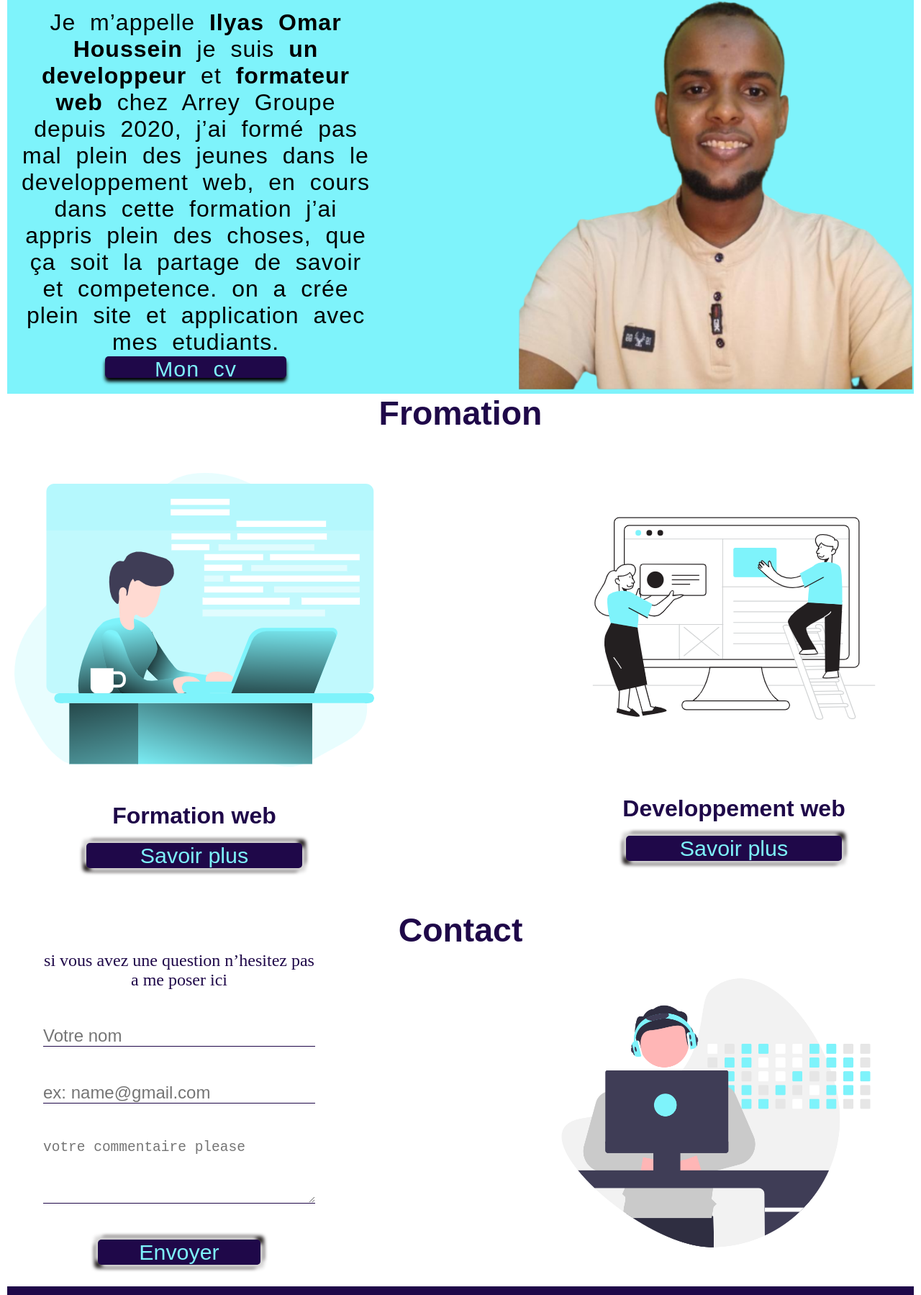
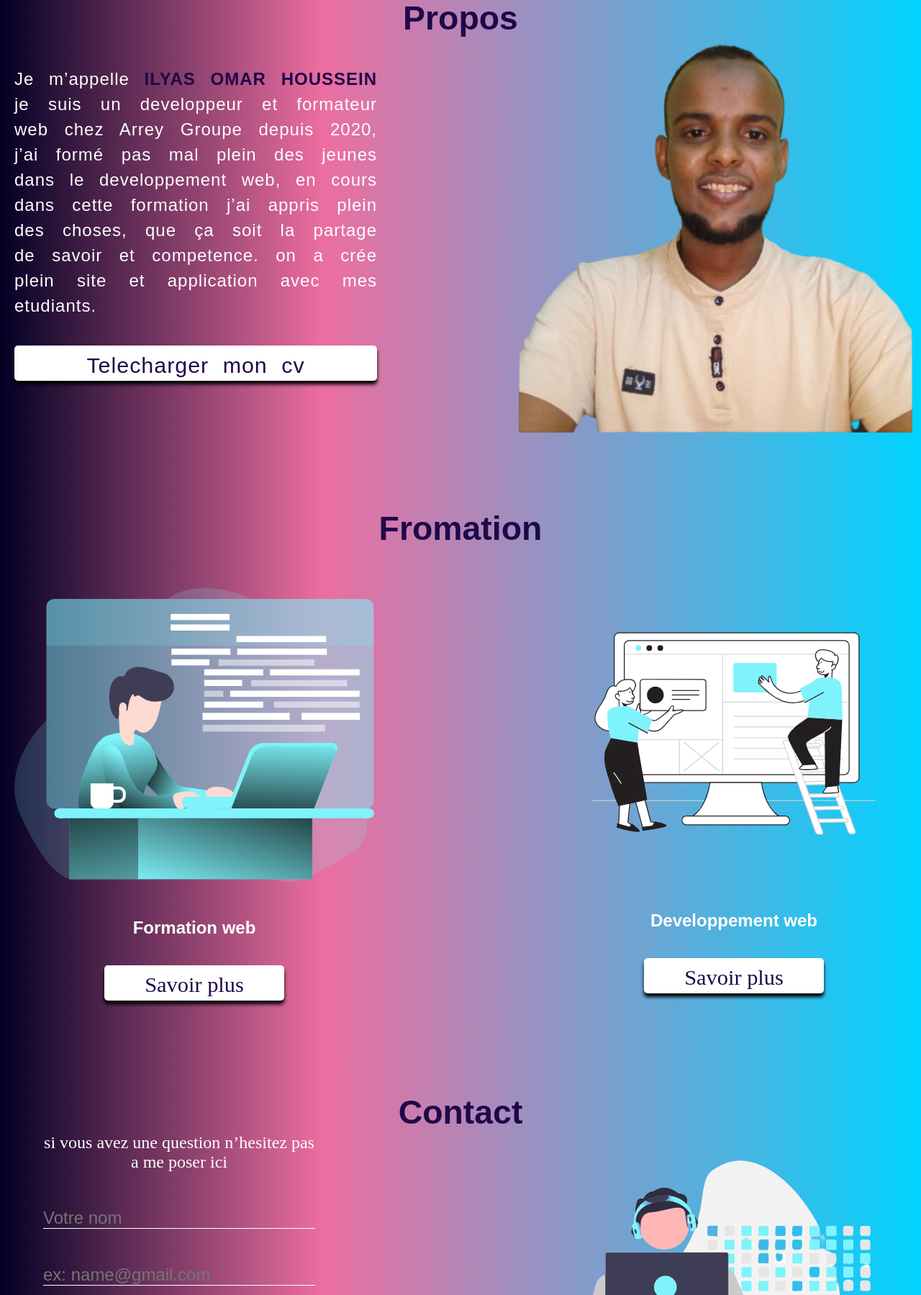
Before and after one commit to IlyasomarH/portofolio_with_html5_and_css3, a plain HTML site: page index.html in a window 1280 px wide. Shown: the part 738-2537 px from the top of the page at 72% size. Drawn offline with Linux system fonts and the light colour scheme.

Commit message:
css version desktop complete

```diff
--- a/index.html
+++ b/index.html
@@ -4,20 +4,21 @@
     <meta charset="UTF-8">
     <meta http-equiv="X-UA-Compatible" content="IE=edge">
     <meta name="viewport" content="width=device-width, initial-scale=1.0">
+    <link rel="shortcut icon" href="img/avatar.png" type="image/x-icon">
     <title>Portofolio-IOH</title>
     <link rel="stylesheet" href="style.css">
 </head>
 <body>
 
     <div class="container">
-         <header id="acceuil">
+         <header>
             <div class="logo">
               <span>  IOH</span>
             </div>
             <nav>
                 <ul>
                     <li>
-                        <a href="#acceuil">Acceuil</a>
+                        <a href="#LP">Acceuil</a>
                     </li>
                     <li>
                         <a href="#propos">Propos</a>
@@ -29,6 +30,7 @@
                         <a href="#contact">Contact</a>
                     </li>
                 </ul>
+
             </nav>
         </header>
 
@@ -39,22 +41,23 @@
 
             <!-- 1ere section- lading page -->
 
-            <section class="s1" >
+            <section class="s1" id="LP">
 
                 <div class="col1">
                     <p>
-                        Je m’appelle <span>Ilyas</span> , <br> je suis
-                         <span>formateur</span>  <br>
-                        et <br>
-                        <span>developpeur web</span> <br>
+                        Je m’appelle Ilyas, je suis
+                        formateur
+                        et
+                        developpeur web
                         chez Arrey Groupe
 
                     </p>
-                    <a href="#propos" id="cta">Savoir plus </a>
+                    <a href="#">Savoir plus </a>
                 </div>
+                <!-- <hr> -->
                 <div class="col2">
 
-                    <img src="img/avatar.png" alt="avatar">
+                    <img src="img/avatar-removebg-preview.png" alt="avatar">
 
                 </div>
 
@@ -62,16 +65,16 @@
 
 
             <!-- 2eme section -propos -->
-            <section id="propos">
+            <section >
 
-                <h1> Propos</h1>
+                <h1 id="propos"> Propos</h1>
                 <div class="centre">
                     <div class="col3">
                         <p>
-                            Je m’appelle <b>Ilyas Omar Houssein</b>  je suis <b>un developpeur</b>  et  <b>formateur web </b> chez Arrey Groupe  depuis 2020, j’ai formé pas mal plein des jeunes dans le developpement web, en cours dans cette formation j’ai appris plein des choses, que ça soit la partage de savoir et competence.
+                            Je m’appelle <span>Ilyas Omar Houssein</span> je suis un developpeur et formateur web chez Arrey Groupe  depuis 2020, j’ai formé pas mal plein des jeunes dans le developpement web, en cours dans cette formation j’ai appris plein des choses, que ça soit la partage de savoir et competence.
                             on a crée plein site et application avec mes etudiants.
                         </p>
-                        <a href="document/cv_ILYAS_OMAR_HOUSSEIN.pdf">Mon cv</a>
+                        <a href="document/cv_ILYAS_OMAR_HOUSSEIN.pdf">Telecharger mon cv</a>
                     </div>
 
                     <div class="col4">
@@ -87,15 +90,15 @@
 
                 <div class="centre">
                     <div class="col5">
-                        <img src="img/formation1.png" alt="formation">
-                        <h2>Formation web</h2>
-                        <a href="#">Savoir plus</a>
+                        <img src="img/formation1.png" alt="formation ">
+                        <h3>Formation web</h3>
+                        <a href="">Savoir plus</a>
 
                     </div>
                     <div class="col6">
-                        <img src="img/web.png" alt=" creation d'in site web">
-                        <h2>Developpement web</h2>
-                        <a href="#">Savoir plus</a>
+                        <img src="img/web.png" alt=" web">
+                        <h3>Developpement web</h3>
+                        <a href="">Savoir plus</a>
 
                     </div>
                 </div>
@@ -114,14 +117,14 @@
                             <input type="text" name="name" id="" placeholder="Votre nom">
                             <input type="email" name="mail" id="" placeholder="ex: name@gmail.com">
 
-                            <textarea name="commente" id="" cols="30" rows="4" placeholder="votre commentaire please"></textarea>
+                            <textarea name="commente" id="" cols="30" rows="4" placeholder="saisir votre commentaire"></textarea>
                             <input type="submit" value="Envoyer">
 
                         </form>
                     </div>
 
                     <div class="col8">
-                        <img src="img/undraw_Developer_activity_re_39tg.png" alt="contact">
+                        <img src="img/undraw_Developer_activity_re_39tg-removebg-preview.png" alt="">
                     </div>
                 </div>
 
@@ -134,20 +137,24 @@
 
 
 
+
+
+
+
+        <!-- pied page   -->
+
         <footer>
 
             <div class="col9">
-               <span>
-                    IOH
-               </span>
+                IOH
             </div>
             <div class="col10">
                 developper par IO @2022
             </div>
             <div class="col11">
-                <img src="img/Vector (1).png" alt=" what app" class="img">
-                <img src="img/Vector.png" alt="">
-                <img src="img/logo-linkedin.png" alt="">
+                <img src="img/Vector (1).png" alt="logo-facebook">
+                <img src="img/logo-linkedin.png" alt="logo-linkedin">
+                <img src="img/Vector.png" alt="logo-whatsapp">
             </div>
 
         </footer>
--- a/style.css
+++ b/style.css
@@ -1,10 +1,18 @@
 :root{
-    --color-principal:#7EF3FB;
+    /* --color-principal:#EC6EAD; */
     --color-secondaire:#1F0849;
     --text-primary:arial;
+    --white:white;
+
     --boxshadow: 5px 5px 5px rgb(214, 213, 213),-5px -5px 5px rgb(214, 213, 213),5px -5px 5px rgb(214, 213, 213), -5px 5px 5px rgb(214, 213, 213);
     --boxshadow1: 5px 5px 5px rgb(214, 213, 213),-5px -5px 5px rgb(214, 213, 213),5px -5px 5px rgb(45, 40, 40), -5px 5px 5px rgb(45, 40, 40);
 
+}
+section{
+    margin-bottom: 100px;
+}
+a:hover{
+    color: var(--white);
 }
 
 h1{
@@ -19,12 +27,17 @@ h2{
     color: var(--color-secondaire);
     font-family: var(--text-primary);
 }
+h3{
+    font-size: 1.5em;
+    color: var(--white);
+    font-family: var(--text-primary);
+}
 
 h2+a,p+a,main  section:nth-child(4) div.centre div.col7 form input[type="submit"]{
     display: block;
     text-decoration: none;
-    background-color: var(--color-secondaire);
-    color: var(--color-principal);
+    background-color: var(--white);
+    color: var(--color-secondaire);
     height: 35px;
     line-height: 25px;
     font-size: 1.9em;
@@ -41,12 +54,19 @@ h2+a,p+a,main  section:nth-child(4) div.centre div.col7 form input[type="submit"
     box-sizing: border-box;
     margin: 0;
     padding: 0;
+    transition-property: all;
+    transition-duration: 1s;
+    transition-timing-function: ease-in-out;
+
 }
 
 body{
     padding: 10px;
     /* padding-top: 20px;
     margin-top: 10px; */
+    background: rgb(2,0,36);
+background: linear-gradient(90deg, rgba(2,0,36,1) 0%, rgba(236,110,160,1) 35%, rgba(0,212,255,1) 100%);
+color: white;
 }
 
 
@@ -62,7 +82,15 @@ body{
 .container header{
     display: flex;
     justify-content: space-between;
-    height: 20vh;
+    height: 15vh;
+    box-shadow: 1px 10px 5px rgba(49, 44, 44, 0.1);
+    padding-top: 10px;
+    position: fixed;
+    width:100%;
+   background:  linear-gradient(90deg, rgba(2,0,36,1) 0%, rgba(236,110,160,1) 35%, rgba(0,212,255,1) 100%);
+    z-index: 2;
+    margin-top: -10px;
+
 }
 
 .container header div{
@@ -74,13 +102,13 @@ body{
 
 }
 .container header div span{
-    border: 1px solid black;
+    border: 1px solid rgb(247, 244, 244);
     width: 50px;
     padding: 30px;
     margin-top: 500px;
     border-radius: 100%;
     background-color: var(--color-principal);
-    color: var(--color-secondaire);
+    color: var(--white);
 }
 
 .container header nav{
@@ -118,14 +146,19 @@ body{
 main section.s1{
     display: flex;
     justify-content: space-between;
+    padding-top: 120px;
 }
 
 
 main section.s1 div.col2{
     /* display: block; */
     overflow: hidden;
-    /* width: 100px; */
-    border: 1px solid black;
+    /* width: 100%; */
+    flex: 1;
+    background-color: var(--color-principal);
+   background-size: cover;
+
+    border: 1px solid var(--white);
     border-radius: 100%;
     /* box-shadow: 0px 20px 5px black,  0px 10px 5px black; */
 
@@ -134,12 +167,18 @@ main section.s1 div.col2{
 main section.s1 div.col2 img{
     width: 500px;
 
+    /* margin: auto auto;
+    padding: 10px auto; */
+    border: 1px solid black;
+
 }
 
 main section.s1 div.col1{
     text-align: center;
     /* border: 1px solid blueviolet; */
     margin: auto auto;
+    flex: 2;
+
 }
 
 
@@ -163,7 +202,12 @@ main section.s1 div.col1 a{
    margin-top: 30px;
     line-height: 40px;
     font-size: 1.9em;
-    box-shadow: 5px 5px 5px rgb(214, 213, 213),-5px -5px 5px rgb(214, 213, 213),5px -5px 5px rgb(214, 213, 213), -5px 5px 5px rgb(214, 213, 213);
+
+}
+main section.s1 div.col1 a:hover{
+    box-shadow:var(--boxshadow)
+
+
 }
 
 
@@ -209,22 +253,32 @@ main section:nth-child(2) div.centre div.col3 a
 {
     display: block;
     text-decoration: none;
-    background-color: var(--color-secondaire);
-    color: var(--color-principal);
-    height: 30px;
-    line-height: 25px;
+    background-color: var(--white);
+    color: var(--color-secondaire);
+    height: 49px;
+    line-height: 45px;
     font-size: 1.9em;
     box-shadow: 0 5px 5px black;
     border-radius: 5px;
     padding: 5px;
-    width: 50%;
-    margin: 1px auto;
+    width: 100%;
+    margin: 38px auto;
 }
 
 
 main section:nth-child(2) div.centre div.col3 p{
-    font-size: 2.0em;
+    font-size: 1.5em;
     font-family: var(--text-primary);
+    text-align: justify;
+    font-weight: normal;
+    line-height: 35px;
+
+
+}
+main section:nth-child(2) div.centre div.col3 p span{
+    color: var(--color-secondaire);
+    font-weight: bold;
+    text-transform: uppercase;
 }
 
 main section:nth-child(2) div.centre div.col4{
@@ -274,11 +328,37 @@ main  section:nth-child(3) div.centre div.col5{
 
 main  section:nth-child(3) div.centre div.col5 a{
     text-decoration: none;
+    display: block;
+    text-decoration: none;
+    background-color: var(--white);
+    color: var(--color-secondaire);
+    height: 49px;
+    line-height: 45px;
+    font-size: 1.9em;
+    box-shadow: 0 5px 5px black;
+    border-radius: 5px;
+    padding: 5px;
+    width: 50%;
+    margin: 38px auto;
+
 
 }
 
-main  section:nth-child(3) div.centre div.col6{
+main  section:nth-child(3) div.centre div.col6 a{
     /* box-shadow: 2px 5px 10px rgb(209, 206, 206),-2px -5px 10px rgb(209, 206, 206); */
+    text-decoration: none;
+    display: block;
+    text-decoration: none;
+    background-color: var(--white);
+    color: var(--color-secondaire);
+    height: 49px;
+    line-height: 45px;
+    font-size: 1.9em;
+    box-shadow: 0 5px 5px black;
+    border-radius: 5px;
+    padding: 5px;
+    width: 50%;
+    margin: 38px auto;
 }
 
 main  section:nth-child(3) div.centre div.col6 img{
@@ -318,7 +398,7 @@ main  section:nth-child(4) div.centre div.col7{
 
 main  section:nth-child(4) div.centre div.col7 p{
     font-size: 1.5em;
-    color: var(--color-secondaire);
+    color: var(--white);
 }
 
 
@@ -327,8 +407,9 @@ main  section:nth-child(4) div.centre div.col7 form input, textarea{
     width: 100%;
     margin: 50px auto;
     border: none;
-    border-bottom: 1px solid var(--color-secondaire);
-    color: var(--color-secondaire);
+    background-color: transparent;
+    border-bottom: 1px solid var(--white);
+    color: var(--white);
     font-size: 1.5em;
 
 
@@ -354,17 +435,20 @@ footer{
     color: var(--color-principal);
     height: 10vh;
     margin-top: 10px;
+    width: 100%;
+    padding: 10px;
+    border-radius: 10px;
 
 
 }
 
 footer div.col9{
-    border: 1px solid red;
+    border: 1px solid var(--white);
     border-radius: 100%;
     margin: auto 0;
     overflow: hidden;
     background-color: var(--color-principal);
-    color: var(--color-secondaire);
+    color: var(--white);
     width: 50px;
     height: 50px;
     text-align: center;
```
Also changed, not shown: img/avatar-removebg-preview.png (added), img/undraw_Developer_activity_re_39tg-removebg-preview.png (added).
